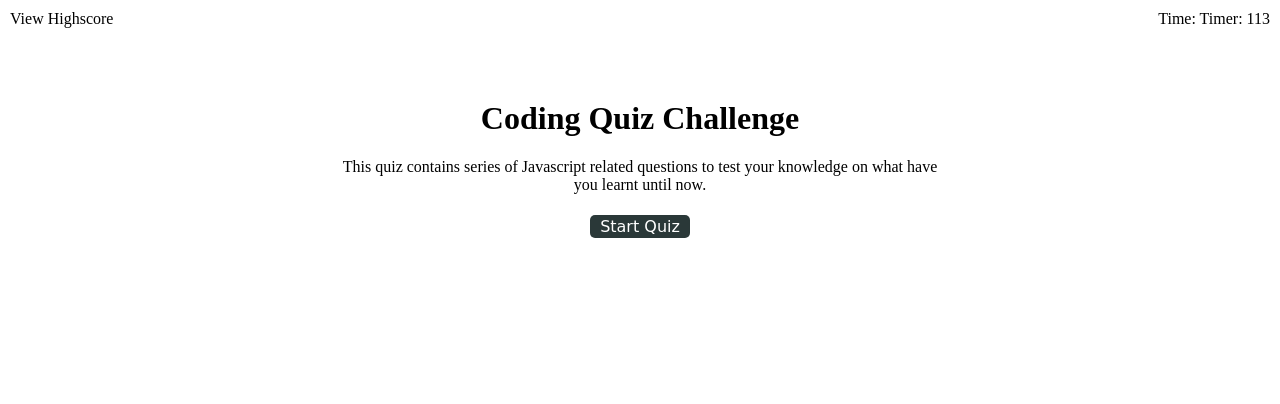
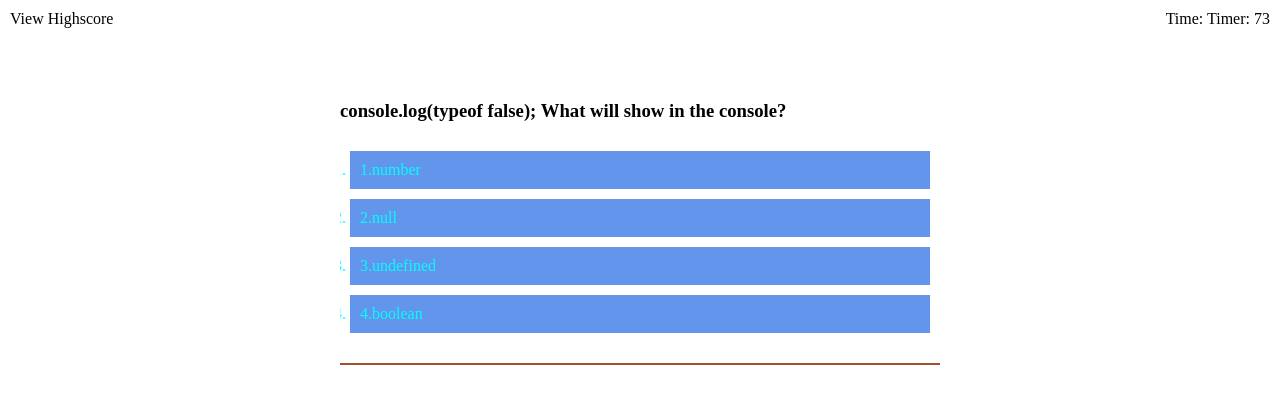
Before and after one commit to AkashWanem/Creating-code-quiz-with-web-api, a plain HTML site: page index.html in a window 1280 px wide. Both pictures are taken after a click on the button "Start Quiz". Drawn offline with Linux system fonts and the light colour scheme.

Commit message:
added game over function

```diff
--- a/assets/css/style.css
+++ b/assets/css/style.css
@@ -6,10 +6,6 @@ body {
 .container {
     margin: 100px auto 0 auto;
     max-width: 600px;
-}
-
-.hide {
-    display: none;
 }
 
 .main-screen {
@@ -59,3 +55,22 @@ ol {
     max-height: 400px;
     overflow: auto;
 }
+
+.choice {
+    background-color: cornflowerblue;
+    margin: 10px;
+    padding: 10px;
+    border-radius: 0.25%;
+    cursor: pointer;
+    color: cyan;
+}
+
+#feedback {
+    margin-top: 20px;
+    font-size: 60px;
+    border-bottom: 2px solid sienna;
+}
+
+#game-over {
+    text-align: center;
+}
--- a/assets/javascript/script.js
+++ b/assets/javascript/script.js
@@ -5,8 +5,18 @@ const option1 = document.querySelector('#option1');
 const option2 = document.querySelector('#option2');
 const option3 = document.querySelector('#option3');
 const option4 = document.querySelector('#option4');
+const feedback = document.querySelector('#feedback');
+const scoreButton = document.querySelector('#scoreBtn');
 
-var secondsLeft = 115;
+document.querySelector('#game-card').setAttribute('style', 'display:none');
+document.querySelector('#score-screen').setAttribute('style', 'display:none');
+document.querySelector('#score-card').setAttribute('style', 'display:none');
+document.querySelector('#game-over').setAttribute('style', 'display:none');
+
+// creating a timer function that starts countdown as you start the quiz
+
+let secondsLeft = questions.length * 15;
+let timeInterval;
 
 function displayTimer() {
     timeInterval = setInterval(function () {
@@ -15,31 +25,89 @@ function displayTimer() {
 
         if (secondsLeft === 0) {
             clearInterval(timeInterval);
+            gameOver();
         }
     }, 1000);
 }
 
 
 // creating function to display questions
+var questions = [
+    {
+        question: "console.log(typeof false); What will show in the console?",
+        choices: ["number", "null", "undefined", "boolean"],
+        answer: "boolean"
+    },
+    {
+        question: "The x += y is the same as:",
+        choices: ["y = x + y", "x = y + y", "y = x + x", "x = x + y"],
+        answer: "x = x + y"
+    },
+    {
+        question: "Which of the following is correct about features of JavaScript?",
+        choices: [
+            "JavaScript is is complementary to and integrated with HTML.",
+            "JavaScript is open and cross-platform.",
+            "Both of the above.",
+            "All of the above."
+        ],
+        answer: "Both of the above"
+    },
+    {
+        question: "Which built-in method removes the last element from an array and returns that element?",
+        choices: ["last()", "get()", "pop()", "None of the above"],
+        answer: "pop()"
+    },
+    {
+        question: "Which of the following function of Number object returns a string value version of the current number?",
+        choices: ["toString()", "toFixed()", "toLocaleString()", "toPrecision()"],
+        answer: "toString()"
+    }
+];
 
 let count = 0;
 
 function displayQuestion() {
     if (count < questions.length) {
+        document.querySelector('#game-card').setAttribute('style', 'display:block');
+        document.querySelector('#main-screen').setAttribute('style', 'display:none');
         quizQuestions.textContent = questions[count].question;
-        option1.textContent = questions[count].choices[0];
-        option2.textContent = questions[count].choices[1];
-        option3.textContent = questions[count].choices[2];
-        option4.textContent = questions[count].choices[3];
+        option1.textContent = '1.' + questions[count].choices[0];
+        option2.textContent = '2.' + questions[count].choices[1];
+        option3.textContent = '3.' + questions[count].choices[2];
+        option4.textContent = '4.' + questions[count].choices[3];
+    } else {
+        gameOver();
     }
-    console.log(quizQuestions);
 }
 
+// function that checks and responds user if they have answered quiz correctly
+let score = 0;
 
-
-// function that hecks and responds user if they have answered quiz correctly
+function answerQuestion(event) {
+    if (count >= questions.length) {
+        gameOver();
+        clearInterval(timeInterval);
+    } else {
+        if (event === questions[count].answer) {
+            feedback.textContent = "Correct!";
+        } else {
+            secondsLeft -= 15;
+            feedback.textContent = "Wrong!";
+        }
+        score = secondsLeft;
+        count++;
+        displayQuestion();
+    }
+}
 
 //create a game over function
+function gameOver() {
+    document.querySelector('#game-over').setAttribute('style', 'display:block');
+    document.querySelector('#game-card').setAttribute('style', 'display:none');
+    scoreButton.innerHTML = score;
+    scoreButton.style.display = "inline-block";
+}
 
 // local storage to store all the scores.
 
--- a/index.html
+++ b/index.html
@@ -12,23 +12,29 @@
     <div class="timer">Time: <span id="time">0</span></div>
 
     <div class="container">
-        <div class="main-screen">
+        <div class="main-screen" id="main-screen">
             <h1>Coding Quiz Challenge</h1>
             <p>This quiz contains series of Javascript related questions to test your knowledge on what have you learnt until now.</p>
             <button id="start-btn">Start Quiz</button>
         </div>
 
-        <div id="game-card" class="hide">
+        <div id="game-card">
             <h3 id="question">Question Goes Here!</h3>
-            <ol>
-                <li id="option1"></li>
-                <li id="option2"></li>
-                <li id="option3"></li>
-                <li id="option4"></li>
+            <ol><section></section>
+                <li id="option1" class="choice"></li>
+                <li id="option2" class="choice"></li>
+                <li id="option3" class="choice"></li>
+                <li id="option4" class="choice"></li>
             </ol>
+            <footer id="feedback" class="feedback"></footer>
         </div>
 
-        <div id="score-screen" class="hide">
+        <div id="game-over" class="game-over">
+            <h1>!! GAME OVER !!</h1>
+            <h2>You scored <span id="scoreBtn" class="btn">Score</span> points!</h2>
+          </div>
+
+        <div id="score-screen">
             <h2>All done!</h2>
             <p>Your final score is <span id="final-score"></span>.</p>
             <p>
@@ -37,7 +43,7 @@
             </p>
         </div>
 
-        <div id="score-card" class="hide">
+        <div id="score-card">
             <h2>Highscores</h2>
             <ol id="highscores"></ol>
             <button id="back">Go Back</button>
```
